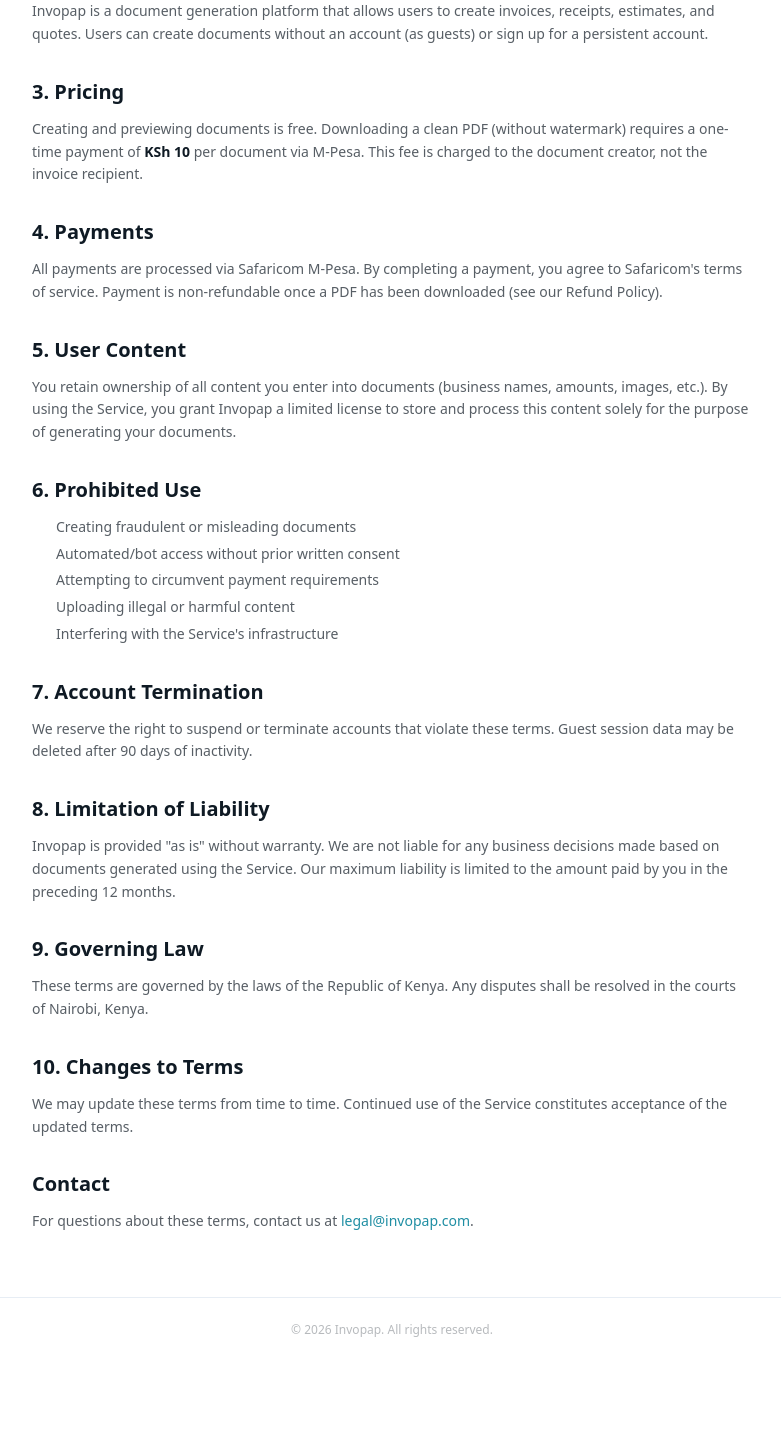
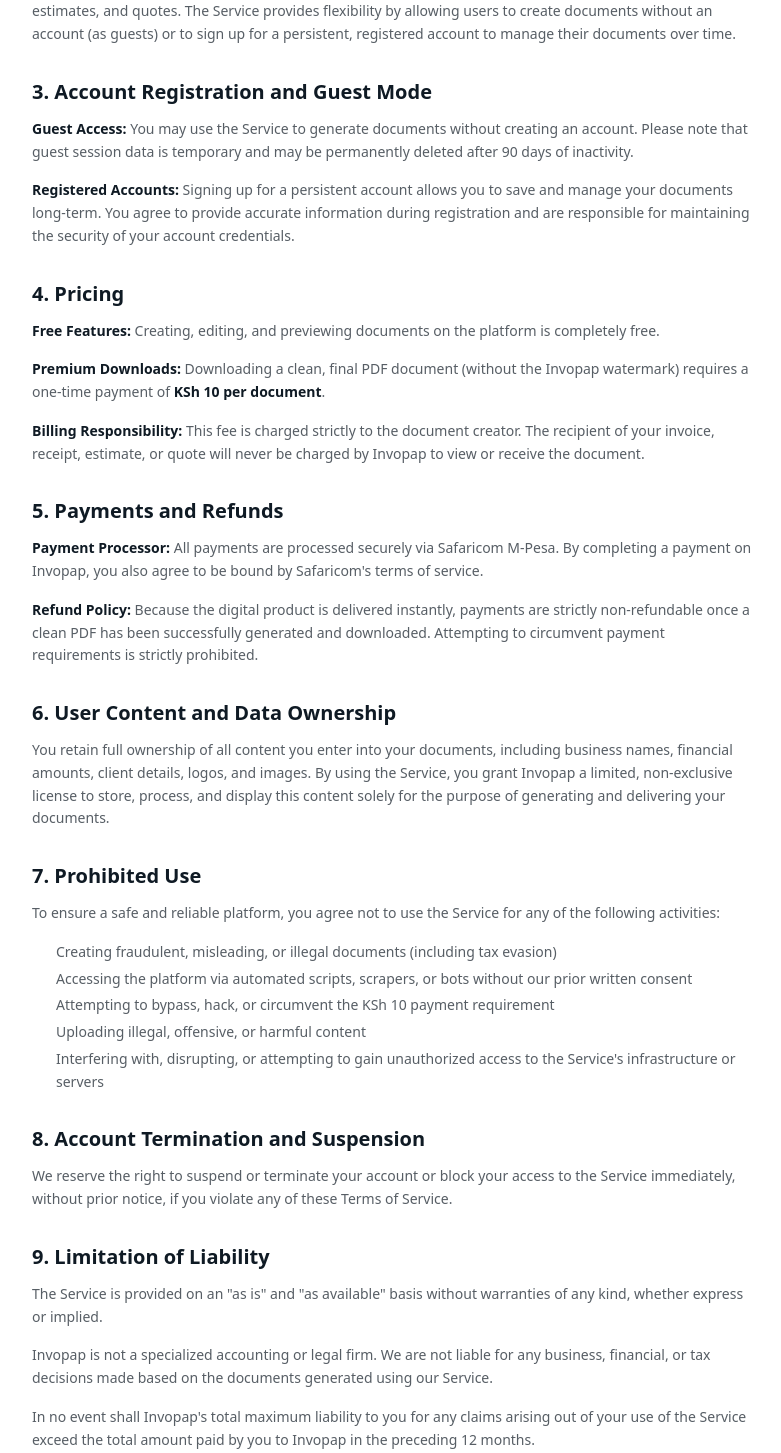
Before and after one commit to tabithawangari/invopap, a Next.js app: page /terms in a window 1280 px wide. Shown: the part 357-1810 px from the top of the page, without its empty margins (248-1029 px from the left). Before the commit the page ends 1719 px from the top, so only its background shows below. Built offline with nearby package versions, Linux system fonts and the light colour scheme; no server answers.

Commit message:
Update Terms of Service page with expanded clauses

```diff
--- a/app/(legal)/terms/page.tsx
+++ b/app/(legal)/terms/page.tsx
@@ -10,83 +10,124 @@
   return (
     <article className="prose prose-slate max-w-none">
       <h1>Terms of Service</h1>
-      <p className="text-sm text-ink/50">Last updated: {new Date().toLocaleDateString("en-KE")}</p>
 
       <h2>1. Acceptance of Terms</h2>
       <p>
-        By accessing or using Invopap (&quot;the Service&quot;), you agree to be bound by
-        these Terms of Service. If you do not agree, do not use the Service.
+        Welcome to Invopap (&quot;the Service&quot;). By accessing or using the Service, you
+        agree to be bound by these Terms of Service. If you do not agree with
+        any part of these terms, you must not use the Service.
       </p>
 
       <h2>2. Service Description</h2>
       <p>
-        Invopap is a document generation platform that allows users to create
-        invoices, receipts, estimates, and quotes. Users can create documents
-        without an account (as guests) or sign up for a persistent account.
+        Invopap is a document generation platform designed to allow users to
+        create professional invoices, receipts, estimates, and quotes. The
+        Service provides flexibility by allowing users to create documents
+        without an account (as guests) or to sign up for a persistent, registered
+        account to manage their documents over time.
       </p>
 
-      <h2>3. Pricing</h2>
+      <h2>3. Account Registration and Guest Mode</h2>
       <p>
-        Creating and previewing documents is free. Downloading a clean PDF
-        (without watermark) requires a one-time payment of <strong>KSh 10</strong>{" "}
-        per document via M-Pesa. This fee is charged to the document creator,
-        not the invoice recipient.
+        <strong>Guest Access:</strong> You may use the Service to generate
+        documents without creating an account. Please note that guest session
+        data is temporary and may be permanently deleted after 90 days of
+        inactivity.
+      </p>
+      <p>
+        <strong>Registered Accounts:</strong> Signing up for a persistent account
+        allows you to save and manage your documents long-term. You agree to
+        provide accurate information during registration and are responsible for
+        maintaining the security of your account credentials.
       </p>
 
-      <h2>4. Payments</h2>
+      <h2>4. Pricing</h2>
       <p>
-        All payments are processed via Safaricom M-Pesa. By completing a
-        payment, you agree to Safaricom&apos;s terms of service. Payment is
-        non-refundable once a PDF has been downloaded (see our Refund Policy).
+        <strong>Free Features:</strong> Creating, editing, and previewing
+        documents on the platform is completely free.
+      </p>
+      <p>
+        <strong>Premium Downloads:</strong> Downloading a clean, final PDF
+        document (without the Invopap watermark) requires a one-time payment of
+        <strong> KSh 10 per document</strong>.
+      </p>
+      <p>
+        <strong>Billing Responsibility:</strong> This fee is charged strictly to
+        the document creator. The recipient of your invoice, receipt, estimate,
+        or quote will never be charged by Invopap to view or receive the
+        document.
       </p>
 
-      <h2>5. User Content</h2>
+      <h2>5. Payments and Refunds</h2>
       <p>
-        You retain ownership of all content you enter into documents (business
-        names, amounts, images, etc.). By using the Service, you grant Invopap a
-        limited license to store and process this content solely for the purpose
-        of generating your documents.
+        <strong>Payment Processor:</strong> All payments are processed securely
+        via Safaricom M-Pesa. By completing a payment on Invopap, you also agree
+        to be bound by Safaricom&apos;s terms of service.
+      </p>
+      <p>
+        <strong>Refund Policy:</strong> Because the digital product is delivered
+        instantly, payments are strictly non-refundable once a clean PDF has been
+        successfully generated and downloaded. Attempting to circumvent payment
+        requirements is strictly prohibited.
       </p>
 
-      <h2>6. Prohibited Use</h2>
+      <h2>6. User Content and Data Ownership</h2>
+      <p>
+        You retain full ownership of all content you enter into your documents,
+        including business names, financial amounts, client details, logos, and
+        images. By using the Service, you grant Invopap a limited,
+        non-exclusive license to store, process, and display this content solely
+        for the purpose of generating and delivering your documents.
+      </p>
+
+      <h2>7. Prohibited Use</h2>
+      <p>To ensure a safe and reliable platform, you agree not to use the Service
+        for any of the following activities:</p>
       <ul>
-        <li>Creating fraudulent or misleading documents</li>
-        <li>Automated/bot access without prior written consent</li>
-        <li>Attempting to circumvent payment requirements</li>
-        <li>Uploading illegal or harmful content</li>
-        <li>Interfering with the Service&apos;s infrastructure</li>
+        <li>Creating fraudulent, misleading, or illegal documents (including tax evasion)</li>
+        <li>Accessing the platform via automated scripts, scrapers, or bots without our prior written consent</li>
+        <li>Attempting to bypass, hack, or circumvent the KSh 10 payment requirement</li>
+        <li>Uploading illegal, offensive, or harmful content</li>
+        <li>Interfering with, disrupting, or attempting to gain unauthorized access to the Service&apos;s infrastructure or servers</li>
       </ul>
 
-      <h2>7. Account Termination</h2>
+      <h2>8. Account Termination and Suspension</h2>
       <p>
-        We reserve the right to suspend or terminate accounts that violate these
-        terms. Guest session data may be deleted after 90 days of inactivity.
+        We reserve the right to suspend or terminate your account or block your
+        access to the Service immediately, without prior notice, if you violate
+        any of these Terms of Service.
       </p>
 
-      <h2>8. Limitation of Liability</h2>
+      <h2>9. Limitation of Liability</h2>
       <p>
-        Invopap is provided &quot;as is&quot; without warranty. We are not liable for any
-        business decisions made based on documents generated using the Service.
-        Our maximum liability is limited to the amount paid by you in the
-        preceding 12 months.
+        The Service is provided on an &quot;as is&quot; and &quot;as available&quot; basis without
+        warranties of any kind, whether express or implied.
+      </p>
+      <p>
+        Invopap is not a specialized accounting or legal firm. We are not liable
+        for any business, financial, or tax decisions made based on the documents
+        generated using our Service.
+      </p>
+      <p>
+        In no event shall Invopap&apos;s total maximum liability to you for any claims
+        arising out of your use of the Service exceed the total amount paid by
+        you to Invopap in the preceding 12 months.
       </p>
 
-      <h2>9. Governing Law</h2>
+      <h2>10. Governing Law and Dispute Resolution</h2>
       <p>
-        These terms are governed by the laws of the Republic of Kenya. Any
-        disputes shall be resolved in the courts of Nairobi, Kenya.
+        These Terms of Service shall be governed by and construed in accordance
+        with the laws of the Republic of Kenya. Any disputes arising out of or
+        relating to these terms or your use of the Service shall be resolved
+        exclusively in the courts located in Nairobi, Kenya.
       </p>
 
-      <h2>10. Changes to Terms</h2>
+      <h2>11. Changes to Terms</h2>
       <p>
-        We may update these terms from time to time. Continued use of the
-        Service constitutes acceptance of the updated terms.
-      </p>
-
-      <h2>Contact</h2>
-      <p>
-        For questions about these terms, contact us at{" "}
-        <a href="mailto:legal@invopap.com">legal@invopap.com</a>.
+        We may update these terms from time to time to reflect changes to our
+        Service or for legal reasons. We will post the updated terms on this
+        page. Your continued use of the Service after any changes constitutes
+        your acceptance of the new Terms of Service.
       </p>
     </article>
   );
```
